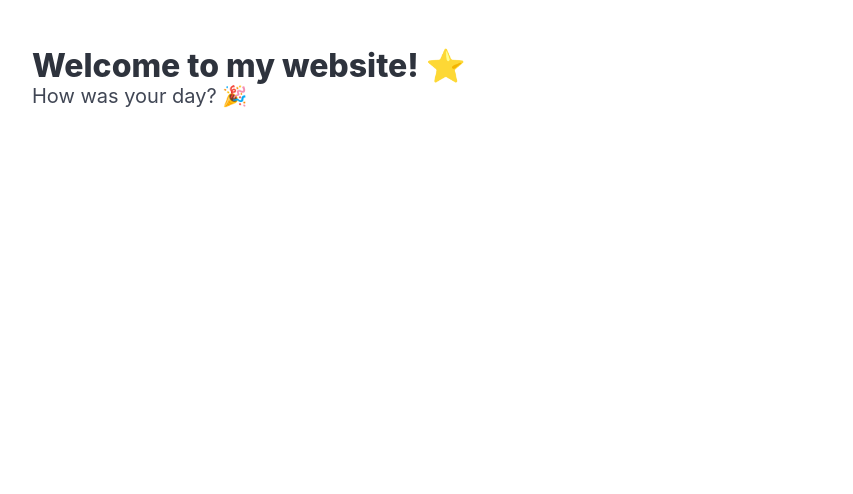
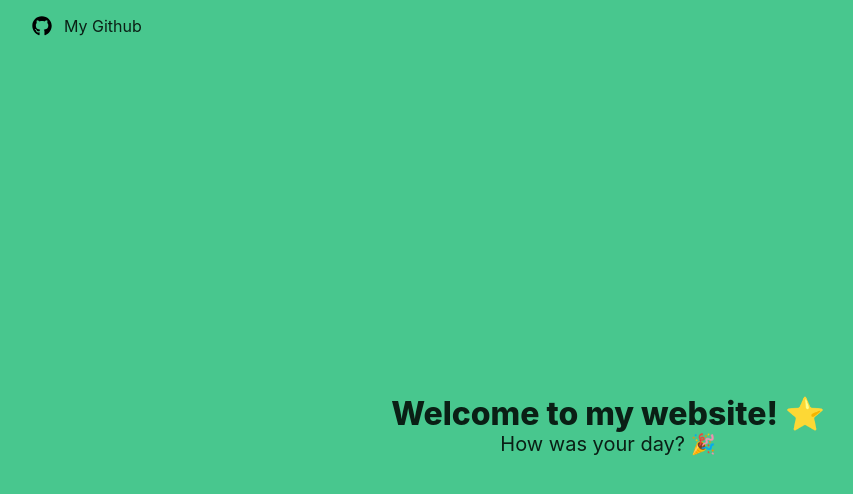
Before and after one commit to shter2499/watcharit, a plain HTML site: page index.html in a window 1280 px wide. Shown: the whole page, without its empty margins (32-885 px from the left). Drawn offline with nearby package versions, Linux system fonts and the light colour scheme.

Commit message:
update theme

```diff
--- a/index.html
+++ b/index.html
@@ -6,13 +6,33 @@
     <meta name="viewport" content="width=device-width, initial-scale=1">
     <title>My Cool Website</title>
     <link rel="stylesheet" href="https://cdn.jsdelivr.net/npm/bulma@1.0.2/css/bulma.min.css">
+    <link rel="stylesheet" href="style.css">
 </head>
 
 <body>
-    <section class="section">
-        <div class="container">
-            <h1 class="title">Welcome to my website! ⭐️</h1>
-            <p class="subtitle">How was your day? 🎉</p>
+    <section class="hero is-success is-fullheight">
+        <div class="hero-head">
+            <nav class="navbar is-light">
+                <div class="container">
+                    <div class="navbar-brand">
+                        <a class="navbar-item is-flex" style="align-items: center;"
+                            href="https://github.com/shter2499/watcharit">
+                            <svg xmlns="http://www.w3.org/2000/svg" style="width: 20px; height: 20px;"
+                                viewBox="0 0 496 512"><!--!Font Awesome Free 6.6.0 by @fontawesome - https://fontawesome.com License - https://fontawesome.com/license/free Copyright 2024 Fonticons, Inc.-->
+                                <path
+                                    d="M165.9 397.4c0 2-2.3 3.6-5.2 3.6-3.3 .3-5.6-1.3-5.6-3.6 0-2 2.3-3.6 5.2-3.6 3-.3 5.6 1.3 5.6 3.6zm-31.1-4.5c-.7 2 1.3 4.3 4.3 4.9 2.6 1 5.6 0 6.2-2s-1.3-4.3-4.3-5.2c-2.6-.7-5.5 .3-6.2 2.3zm44.2-1.7c-2.9 .7-4.9 2.6-4.6 4.9 .3 2 2.9 3.3 5.9 2.6 2.9-.7 4.9-2.6 4.6-4.6-.3-1.9-3-3.2-5.9-2.9zM244.8 8C106.1 8 0 113.3 0 252c0 110.9 69.8 205.8 169.5 239.2 12.8 2.3 17.3-5.6 17.3-12.1 0-6.2-.3-40.4-.3-61.4 0 0-70 15-84.7-29.8 0 0-11.4-29.1-27.8-36.6 0 0-22.9-15.7 1.6-15.4 0 0 24.9 2 38.6 25.8 21.9 38.6 58.6 27.5 72.9 20.9 2.3-16 8.8-27.1 16-33.7-55.9-6.2-112.3-14.3-112.3-110.5 0-27.5 7.6-41.3 23.6-58.9-2.6-6.5-11.1-33.3 2.6-67.9 20.9-6.5 69 27 69 27 20-5.6 41.5-8.5 62.8-8.5s42.8 2.9 62.8 8.5c0 0 48.1-33.6 69-27 13.7 34.7 5.2 61.4 2.6 67.9 16 17.7 25.8 31.5 25.8 58.9 0 96.5-58.9 104.2-114.8 110.5 9.2 7.9 17 22.9 17 46.4 0 33.7-.3 75.4-.3 83.6 0 6.5 4.6 14.4 17.3 12.1C428.2 457.8 496 362.9 496 252 496 113.3 383.5 8 244.8 8zM97.2 352.9c-1.3 1-1 3.3 .7 5.2 1.6 1.6 3.9 2.3 5.2 1 1.3-1 1-3.3-.7-5.2-1.6-1.6-3.9-2.3-5.2-1zm-10.8-8.1c-.7 1.3 .3 2.9 2.3 3.9 1.6 1 3.6 .7 4.3-.7 .7-1.3-.3-2.9-2.3-3.9-2-.6-3.6-.3-4.3 .7zm32.4 35.6c-1.6 1.3-1 4.3 1.3 6.2 2.3 2.3 5.2 2.6 6.5 1 1.3-1.3 .7-4.3-1.3-6.2-2.2-2.3-5.2-2.6-6.5-1zm-11.4-14.7c-1.6 1-1.6 3.6 0 5.9 1.6 2.3 4.3 3.3 5.6 2.3 1.6-1.3 1.6-3.9 0-6.2-1.4-2.3-4-3.3-5.6-2z" />
+                            </svg>
+                            My Github
+                        </a>
+                    </div>
+                </div>
+            </nav>
+        </div>
+        <div class="hero-body">
+            <div class="container has-text-centered">
+                <p class="title">Welcome to my website! ⭐️</p>
+                <p class="subtitle">How was your day? 🎉</p>
+            </div>
         </div>
     </section>
 </body>
--- /dev/null
+++ b/style.css
@@ -0,0 +1,3 @@
+html {
+    overflow: hidden;
+}
```
